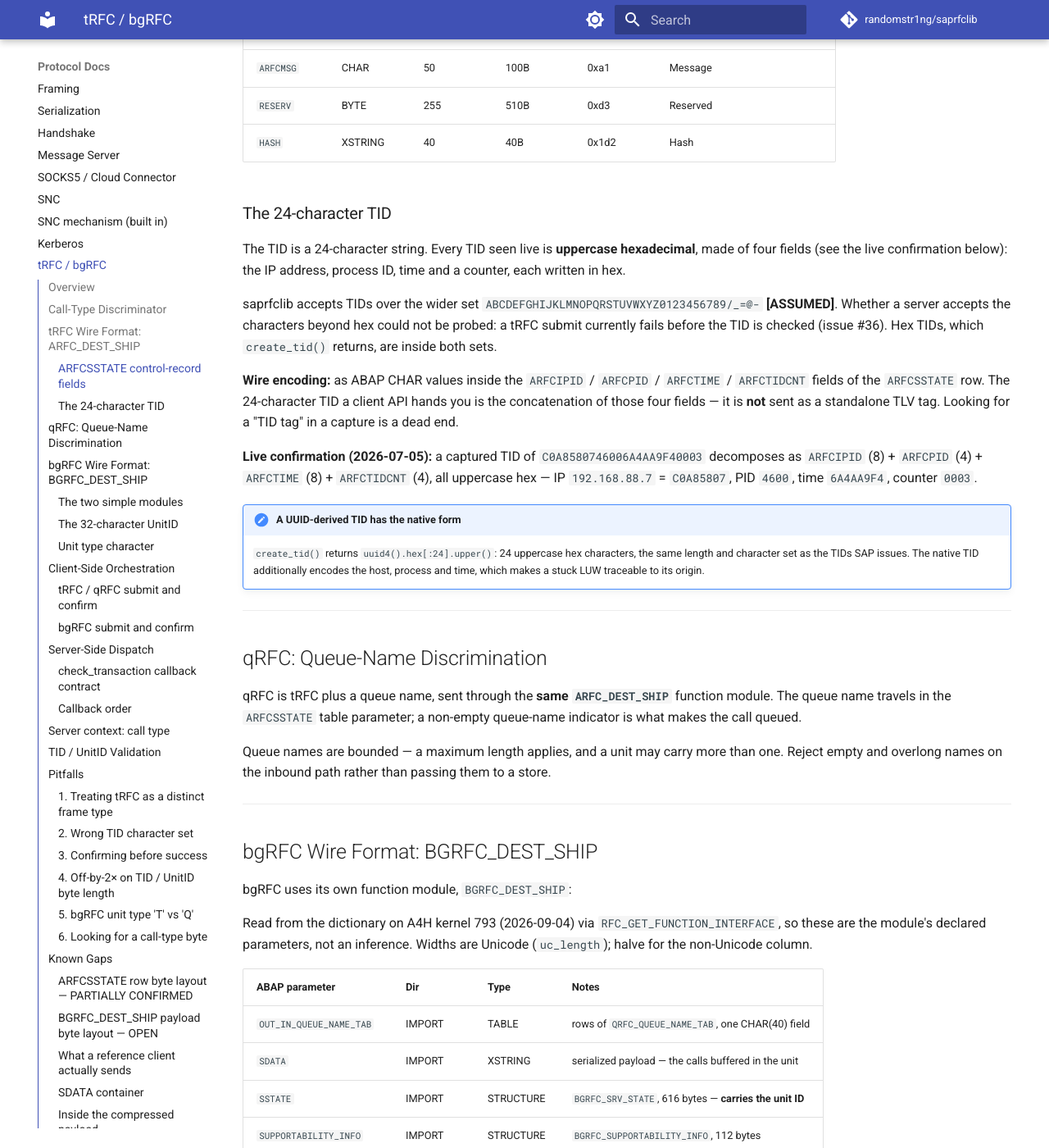
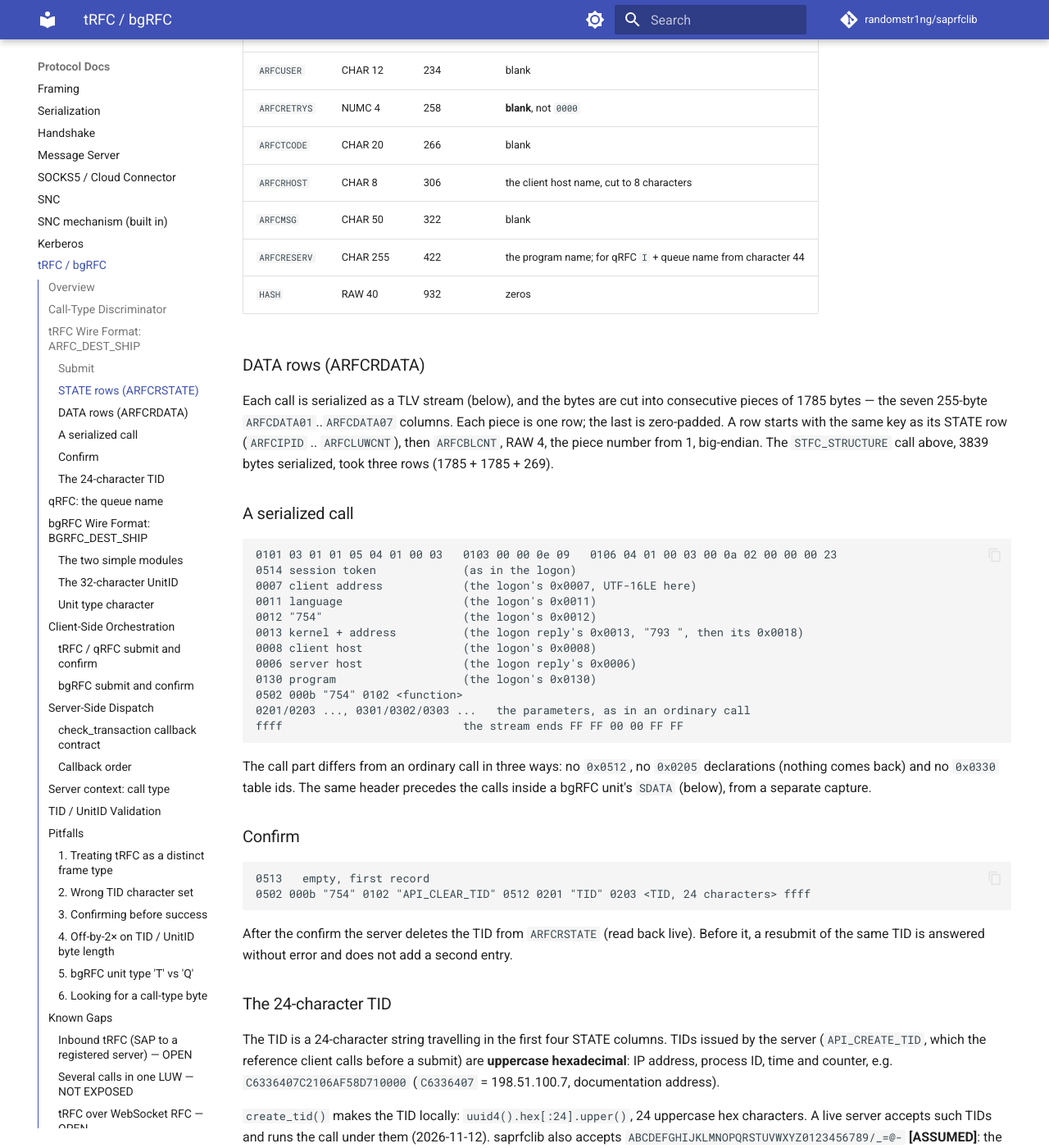
Before and after one commit to randomstr1ng/saprfclib, an MkDocs documentation site: the page built from docs/protocol/trfc.md, in a window 1280 px wide and 1400 px high, scrolled down 2358 px. Shown: the whole window at 82% size. Built offline with MkDocs 1.6.1 and Material for MkDocs 9.7.7, drawn with Linux system fonts in a browser that asks for light colours; comment, search, counter and statistics services are not loaded; some of the changed text lies outside the part shown.

Commit message:
fix(trfc): send tRFC/qRFC submits as the reference client does (#36)
call_transactional() sent the TID, function and queue as parameters
ARFC_DEST_SHIP does not declare, so every submit was refused with
"Field TID did not have a value", and the function's own parameters
were never sent.

The submit is now 0x0504 followed by ARFC_DEST_SHIP with two tables:
STATE (ARFCRSTATE), one row per call carrying the TID, function and,
for qRFC, the queue name in ARFCRESERV; and DATA (ARFCRDATA), the call
serialized with the logon's header and cut into 1785-byte pieces. Both
row layouts come from the server's metadata. confirm_tid() sends
API_CLEAR_TID after 0x0513. Rebuilt byte for byte from captures of the
reference client (tests/golden/trfc/trfc_reference.json); live, the
server records each call as executed, queues qRFC calls in TRFCQIN,
ignores a resubmit of the same TID and forgets it on confirm, over TCP
and SNC.

Table rows are now sent at the structure's padded width (end of the
last field rounded up to its alignment), which matched X030L-TABLEN for
all 357 flat structures of a live sample. Queue names are limited to
24 characters, the server's queue column, which silently cut longer
names.

````diff
--- a/docs/protocol/trfc.md
+++ b/docs/protocol/trfc.md
@@ -1,123 +1,160 @@
 # tRFC / qRFC / bgRFC Wire Protocol
 
-**Status:** CONFIRMED for the call-type discriminator and structural format. Live capture
-2026-07-05 confirmed TID composition and the ARFCSSTATE field positions.
-**Confidence:** HIGH for the discriminator and structure; MEDIUM for the exact byte-level
-encoding of individual payload fields — see [Known Gaps](#known-gaps).
+**Status:** tRFC and qRFC submit and confirm CONFIRMED byte for byte against the reference
+client (live captures 2026-11-12, golden fixture `tests/golden/trfc/trfc_reference.json`).
+bgRFC submit is open — see [Known Gaps](#known-gaps).
 
 ---
 
 ## Overview
 
 tRFC, qRFC and bgRFC are **not distinct wire frame types**. They are ordinary synchronous RFC
-calls to SAP *system* function modules. The call type is discriminated entirely by the
-**function name** carried in the standard `0x0102` TLV tag — see
-[framing.md](framing.md) §"RFC Function Call Sequence". The normal invoke/dispatch paths are
-reused unchanged for the payload; the transactional layer is orchestration on top.
+calls to SAP *system* function modules, discriminated by the **function name** in the standard
+`0x0102` TLV tag — see [framing.md](framing.md) §"RFC Function Call Sequence". The call to run
+travels serialized *inside* a table parameter of that system module.
 
 ```
-tRFC / qRFC = synchronous RFC invoke of ARFC_DEST_SHIP  (carrying TID in ARFCTID param)
-            + optional later invoke of ARFC_DEST_CONFIRM
-bgRFC       = synchronous RFC invoke of BGRFC_DEST_SHIP (carrying UnitID in BGRFC_UNIT_ID param)
-            + optional later invoke of BGRFC_DEST_CONFIRM
+tRFC / qRFC = 0x0504, then a call of ARFC_DEST_SHIP with TABLES STATE and DATA
+              (the TID in STATE, the serialized calls in DATA)
+            + later 0x0513, then a call of API_CLEAR_TID with parameter TID
+bgRFC       = a call of BGRFC_DEST_SHIP (unit ID in SSTATE, calls in SDATA)
+            + later a call of BGRFC_DEST_CONFIRM
 ```
 
-This is the single most useful fact on this page. If you are looking for a tRFC frame type in a
-capture, you will not find one — look for the function name instead.
+If you are looking for a tRFC frame type in a capture, you will not find one — look for the
+function name instead.
 
 ---
 
 ## Call-Type Discriminator
 
-The discriminator is the **function name TLV (tag `0x0102`, UTF-16LE)** in the inbound invoke
-frame. A server compares the decoded name against the system function-module names below
-*before* falling through to its normal handler lookup:
-
 | Function name (`0x0102` TLV value) | Call type |
 |------------------------------------|-----------|
-| `ARFC_DEST_SHIP` | tRFC — or qRFC, see below |
-| `ARFC_DEST_CONFIRM` | tRFC confirm |
-| `API_CLEAR_TID` | Internal TID clear |
+| `ARFC_DEST_SHIP` | tRFC or qRFC submit |
+| `API_CLEAR_TID` | tRFC / qRFC confirm (what the reference client sends) |
+| `API_CREATE_TID` | a TID issued by the server (reference client, before the submit) |
+| `ARFC_DEST_CONFIRM` | inbound only: read by the RFC server's dispatch **[ASSUMED]** |
 | `BGRFC_DEST_SHIP` | bgRFC submit |
 | `BGRFC_DEST_CONFIRM` | bgRFC confirm |
 | `BGRFC_CHECK_UNIT_STATE_SERVER` | bgRFC state query |
 | *(any other name)* | Ordinary synchronous RFC |
 
-**tRFC vs qRFC:** both arrive as `ARFC_DEST_SHIP`. The difference is a queue-name indicator
-carried in the `ARFCSSTATE` table parameter — when a queue name is present, the call is qRFC
-(queued). There is no separate function name and no separate frame type.
+**tRFC vs qRFC:** both are `ARFC_DEST_SHIP`. A qRFC call carries its queue name in the STATE
+row's `ARFCRESERV` column (below).
 
 ---
 
 ## tRFC Wire Format: ARFC_DEST_SHIP
 
-A tRFC submit is a standard synchronous call to `ARFC_DEST_SHIP`. The frame is an ordinary
-invoke frame as defined in [framing.md](framing.md), with `ARFC_DEST_SHIP` in TLV `0x0102` and
-the parameters below.
+Observed on 2026-11-12, reference client (pyrfc 3.3.1, NW RFC SDK 7.50) against an S/4HANA
+system, kernel 793: a LUW of two `STFC_CONNECTION` calls, the same as qRFC, and an
+`STFC_STRUCTURE` call with 12 table rows followed by `STFC_CONNECTION`. saprfclib's frames
+for the same calls are byte-identical (`tests/test_trfc_submit.py`), and the server ran them
+(`ARFCRSTATE` read back as `FINISHED`; `tests/test_phase06_integration.py`).
 
-The call carries two tables: `ARFCSSTATE` (the control record, one row) and `ARFCSDATA`
-(payload rows, one per ABAP function module invoked in the LUW).
+### Submit
 
-### ARFCSSTATE control-record fields
+```
+0504                        empty, first record
+0502 000b "754" 0102 "ARFC_DEST_SHIP" 0512
+0205 "STATE"  0205 "DATA"   only these two are declared
+0301 "STATE" 0330 1 0302 [width 972][rows]  0303 row ...   one row per call
+0301 "DATA"  0330 2 0302 [width 1918][rows] 0303 row ...   the serialized calls
+ffff
+```
 
-`NUC` = non-Unicode size, `UC` = Unicode (UTF-16) size. Offsets are non-Unicode.
+The row widths are the structures' widths from the server's metadata: `ARFCRSTATE` is 972
+bytes and `ARFCRDATA` is 1918 — its last field ends at 1917 and the structure is padded to
+its alignment (see [framing.md](framing.md), "Row width"). saprfclib takes both layouts from
+`ARFC_DEST_SHIP`'s own metadata; nothing about them is hardcoded.
 
-| ABAP field | Type | NUC size | UC size | NUC offset | Notes |
-|------------|------|----------|---------|------------|-------|
-| `ARFCIPID` | CHAR | 8 | 16B | 0 | IP identifier (host part of TID) |
-| `ARFCPID` | INT4 | 4 | 8B | 8 | PID (process part of TID) |
-| `ARFCTIME` | INT8 | 8 | 16B | 0x0c | Timestamp (time part of TID) |
-| `ARFCTIDCNT` | INT4 | 4 | 8B | 0x14 | Counter (uniqueness part of TID) |
-| `ARFCDEST` | CHAR | 32 | 64B | 0x18 | Destination name |
-| `ARFCLUWCNT` | INT8 | 8 | 16B | 0x38 | LUW count |
-| `ARFCSTATE` | CHAR | 8 | 16B | 0x40 | State |
-| `ARFCFNAM` | CHAR | 30 | 60B | 0x48 | Function module name |
-| `ARFCRETURN` | CHAR | 1 | 2B | 0x66 | Return code |
-| `ARFCUZEIT` | TIME | 6 | 12B | 0x67 | Time |
-| `ARFCDATUM` | DATE | 8 | 16B | 0x6d | Date |
-| `ARFCUSER` | CHAR | 12 | 24B | 0x75 | User name |
-| `ARFCRETRYS` | INT4 | 4 | 8B | 0x81 | Retry count |
-| `ARFCTCODE` | CHAR | 20 | 40B | 0x85 | Transaction code |
-| `ARFCRHOST` | CHAR | 8 | 16B | 0x99 | Remote host |
-| `ARFCMSG` | CHAR | 50 | 100B | 0xa1 | Message |
-| `RESERV` | BYTE | 255 | 510B | 0xd3 | Reserved |
-| `HASH` | XSTRING | 40 | 40B | 0x1d2 | Hash |
+### STATE rows (ARFCRSTATE)
+
+One row per call in the LUW. Unicode offsets:
+
+| Column | Type | Offset | Value the reference client writes |
+|--------|------|--------|-----------------------------------|
+| `ARFCIPID` | CHAR 8 | 0 | TID characters 1-8 |
+| `ARFCPID` | CHAR 4 | 16 | TID characters 9-12 |
+| `ARFCTIME` | CHAR 8 | 24 | TID characters 13-20 |
+| `ARFCTIDCNT` | CHAR 4 | 40 | TID characters 21-24 |
+| `ARFCDEST` | CHAR 32 | 48 | `EXTERNAL` |
+| `ARFCLUWCNT` | CHAR 8 | 112 | the call's position in the LUW, `00000001`, `00000002`, ... |
+| `ARFCSTATE` | CHAR 8 | 128 | blank |
+| `ARFCFNAM` | CHAR 30 | 144 | the function module |
+| `ARFCRETURN` | CHAR 1 | 204 | blank |
+| `ARFCUZEIT` | TIMS | 206 | `000000` |
+| `ARFCDATUM` | DATS | 218 | `00000000` |
+| `ARFCUSER` | CHAR 12 | 234 | blank |
+| `ARFCRETRYS` | NUMC 4 | 258 | **blank**, not `0000` |
+| `ARFCTCODE` | CHAR 20 | 266 | blank |
+| `ARFCRHOST` | CHAR 8 | 306 | the client host name, cut to 8 characters |
+| `ARFCMSG` | CHAR 50 | 322 | blank |
+| `ARFCRESERV` | CHAR 255 | 422 | the program name; for qRFC `I` + queue name from character 44 |
+| `HASH` | RAW 40 | 932 | zeros |
+
+### DATA rows (ARFCRDATA)
+
+Each call is serialized as a TLV stream (below), and the bytes are cut into consecutive
+pieces of 1785 bytes — the seven 255-byte `ARFCDATA01`..`ARFCDATA07` columns. Each piece is
+one row; the last is zero-padded. A row starts with the same key as its STATE row
+(`ARFCIPID` .. `ARFCLUWCNT`), then `ARFCBLCNT`, RAW 4, the piece number from 1, big-endian.
+The `STFC_STRUCTURE` call above, 3839 bytes serialized, took three rows (1785 + 1785 + 269).
+
+### A serialized call
+
+```
+0101 03 01 01 05 04 01 00 03   0103 00 00 0e 09   0106 04 01 00 03 00 0a 02 00 00 00 23
+0514 session token             (as in the logon)
+0007 client address            (the logon's 0x0007, UTF-16LE here)
+0011 language                  (the logon's 0x0011)
+0012 "754"                     (the logon's 0x0012)
+0013 kernel + address          (the logon reply's 0x0013, "793 ", then its 0x0018)
+0008 client host               (the logon's 0x0008)
+0006 server host               (the logon reply's 0x0006)
+0130 program                   (the logon's 0x0130)
+0502 000b "754" 0102 <function>
+0201/0203 ..., 0301/0302/0303 ...   the parameters, as in an ordinary call
+ffff                           the stream ends FF FF 00 00 FF FF
+```
+
+The call part differs from an ordinary call in three ways: no `0x0512`, no `0x0205`
+declarations (nothing comes back) and no `0x0330` table ids. The same header precedes the
+calls inside a bgRFC unit's `SDATA` (below), from a separate capture.
+
+### Confirm
+
+```
+0513   empty, first record
+0502 000b "754" 0102 "API_CLEAR_TID" 0512 0201 "TID" 0203 <TID, 24 characters> ffff
+```
+
+After the confirm the server deletes the TID from `ARFCRSTATE` (read back live). Before it,
+a resubmit of the same TID is answered without error and does not add a second entry.
 
 ### The 24-character TID
 
-The TID is a 24-character string. Every TID seen live is **uppercase hexadecimal**, made of
-four fields (see the live confirmation below): the IP address, process ID, time and a
-counter, each written in hex.
+The TID is a 24-character string travelling in the first four STATE columns. TIDs issued by
+the server (`API_CREATE_TID`, which the reference client calls before a submit) are
+**uppercase hexadecimal**: IP address, process ID, time and counter, e.g.
+`C6336407C2106AF58D710000` (`C6336407` = 198.51.100.7, documentation address).
 
-saprfclib accepts TIDs over the wider set
-`ABCDEFGHIJKLMNOPQRSTUVWXYZ0123456789/_=@-` **[ASSUMED]**. Whether a server accepts the
-characters beyond hex could not be probed: a tRFC submit currently fails before the TID is
-checked (issue #36). Hex TIDs, which `create_tid()` returns, are inside both sets.
-
-**Wire encoding:** as ABAP CHAR values inside the `ARFCIPID` / `ARFCPID` / `ARFCTIME` /
-`ARFCTIDCNT` fields of the `ARFCSSTATE` row. The 24-character TID a client API hands you is the
-concatenation of those four fields — it is **not** sent as a standalone TLV tag. Looking for a
-"TID tag" in a capture is a dead end.
-
-**Live confirmation (2026-07-05):** a captured TID of `C0A8580746006A4AA9F40003` decomposes as
-`ARFCIPID` (8) + `ARFCPID` (4) + `ARFCTIME` (8) + `ARFCTIDCNT` (4), all uppercase hex —
-IP `192.168.88.7` = `C0A85807`, PID `4600`, time `6A4AA9F4`, counter `0003`.
-
-!!! note "A UUID-derived TID has the native form"
-    `create_tid()` returns `uuid4().hex[:24].upper()`: 24 uppercase hex characters, the same
-    length and character set as the TIDs SAP issues. The native TID additionally encodes the
-    host, process and time, which makes a stuck LUW traceable to its origin.
+`create_tid()` makes the TID locally: `uuid4().hex[:24].upper()`, 24 uppercase hex
+characters. A live server accepts such TIDs and runs the call under them (2026-11-12).
+saprfclib also accepts `ABCDEFGHIJKLMNOPQRSTUVWXYZ0123456789/_=@-` **[ASSUMED]**: the
+characters beyond hex were not probed.
 
 ---
 
-## qRFC: Queue-Name Discrimination
+## qRFC: the queue name
 
-qRFC is tRFC plus a queue name, sent through the **same `ARFC_DEST_SHIP`** function module. The
-queue name travels in the `ARFCSSTATE` table parameter; a non-empty queue-name indicator is what
-makes the call queued.
+qRFC is tRFC with a queue name in `ARFCRESERV`: the program name, padded to 44 characters,
+then `I`, then the queue name (fixture `qrfc` section). The server writes the call into its
+inbound queue table `TRFCQIN` under that name (read back live). Whether the queue is then
+processed depends on the system's queue registration (`SMQR`).
 
-Queue names are bounded — a maximum length applies, and a unit may carry more than one. Reject
-empty and overlong names on the inbound path rather than passing them to a store.
+Queue names are 1 to 24 characters: `TRFCQIN-QNAME` is CHAR 24, and a 25-character name was
+accepted and **silently cut** to 24 (probe 2026-11-12). saprfclib refuses longer names.
 
 ---
 
@@ -207,21 +244,20 @@ actually send; a mismatch is rejected by the backend.
 ### tRFC / qRFC submit and confirm
 
 ```
-conn.call_transactional("FM", tid=tid, ...)
+conn.call_transactional("FM", tid=tid, queue=None, **params)
     │
-    ├─ 1. build_invoke_request("ARFC_DEST_SHIP", ...)
-    │     ARFCSSTATE[0].ARFCTID_fields = encode_tid(tid)
-    │     ARFCSDATA rows = serialized FM calls (one or more)
-    │     [qRFC: ARFCSSTATE[0].queue_indicator = queue_name]
-    ├─ 2. Transport.send_message()
-    └─ 3. receive response (RFC_OK or RFC_EXECUTED from server)
+    ├─ 1. metadata of FM and of ARFC_DEST_SHIP (cached)
+    ├─ 2. serialize the call: header from the logon + build_invoke_request(transactional=True)
+    ├─ 3. build_trfc_request: STATE row (TID, FM, queue), DATA rows (the serialized call)
+    ├─ 4. send, read the reply; an error raises
+    └─ retried on CommunicationError with the same TID (the server runs it once)
 
 conn.confirm_tid(tid)
-    │
-    └─ 1. build_invoke_request("ARFC_DEST_CONFIRM", ...)
-          ARFCSSTATE[0].ARFCTID_fields = encode_tid(tid)
-          ── after this, the backend removes the TID from its state table ──
+    └─ API_CLEAR_TID with the TID -- the server forgets it
 ```
+
+One call per TID: the reference client can put several calls into one LUW, the public API
+sends one.
 
 ### bgRFC submit and confirm
 
@@ -243,7 +279,9 @@ conn.get_unit_state(identifier)
 ## Server-Side Dispatch
 
 When a registered RFC server receives an inbound call, the function name is matched before the
-normal handler lookup:
+normal handler lookup. **[ASSUMED]**: the server reads an inbound tRFC from parameters named
+`ARFCTID` / `ARFCFNAM`, which is not the client format above. No capture of a SAP system
+sending tRFC to a registered server exists to settle what arrives.
 
 ```
 inbound frame
@@ -311,7 +349,9 @@ attacker-influenced input and become store keys, so validate before use:
 ## Pitfalls
 
 ### 1. Treating tRFC as a distinct frame type
-It is a synchronous call to `ARFC_DEST_SHIP`. Use `build_invoke_request()` unchanged.
+It is a synchronous call to `ARFC_DEST_SHIP`, with the call to run serialized inside its
+`DATA` table. There are no `ARFCTID` / `ARFCFNAM` / `ARFCQUEUE` parameters: the module
+declares none of them, and a server answers "Field TID did not have a value" (issue #36).
 
 ### 2. Wrong TID character set
 TIDs seen live are 24 uppercase hex characters. saprfclib also accepts
@@ -338,14 +378,22 @@ on the decoded function name before the normal handler lookup.
 
 ## Known Gaps
 
-### ARFCSSTATE row byte layout — PARTIALLY CONFIRMED
+### Inbound tRFC (SAP to a registered server) — OPEN
 
-A live capture on 2026-07-05 confirmed the compact block encoding: CHAR values appear as
-`0x43 [len] 0x80 [value]`, with the TID fields (`ARFCIPID` / `ARFCPID` / `ARFCTIME` /
-`ARFCTIDCNT`) at offsets 504 / 515 / 522 / 533 as 8 + 4 + 8 + 4 uppercase hex characters, and
-`ARFCFNAM` at 1716. An 11-byte preamble at offset 14 —
-`34 08 0c 00 00 4c 07 00 00 f1 31` — is unexplained. It is stable across captures and not
-blocking, but it violates the zero-unknowns rule and is recorded rather than glossed over.
+A capture on 2026-07-05 of a tRFC the SAP system sent to a registered server showed a
+compact block encoding: CHAR values as `0x43 [len] 0x80 [value]`, the TID fields at offsets
+504 / 515 / 522 / 533 as 8 + 4 + 8 + 4 uppercase hex characters, `ARFCFNAM` at 1716, and an
+unexplained 11-byte preamble `34 08 0c 00 00 4c 07 00 00 f1 31` at offset 14. The server's
+inbound handler does not parse it yet ([ASSUMED] in `server.py`).
+
+### Several calls in one LUW — NOT EXPOSED
+
+The wire format carries any number of calls (fixture `trfc`: two). `call_transactional`
+sends one per TID.
+
+### tRFC over WebSocket RFC — OPEN
+
+No capture. `call_transactional` raises `NotImplementedError` on a WebSocket connection.
 
 ### BGRFC_DEST_SHIP payload byte layout — OPEN
 
````
Also changed, not shown: CHANGELOG.md (+28 -6 lines), docs/cookbook/trfc-submit.md (+10 -3 lines), docs/protocol/framing.md (+27 -5 lines), 13 other files.
